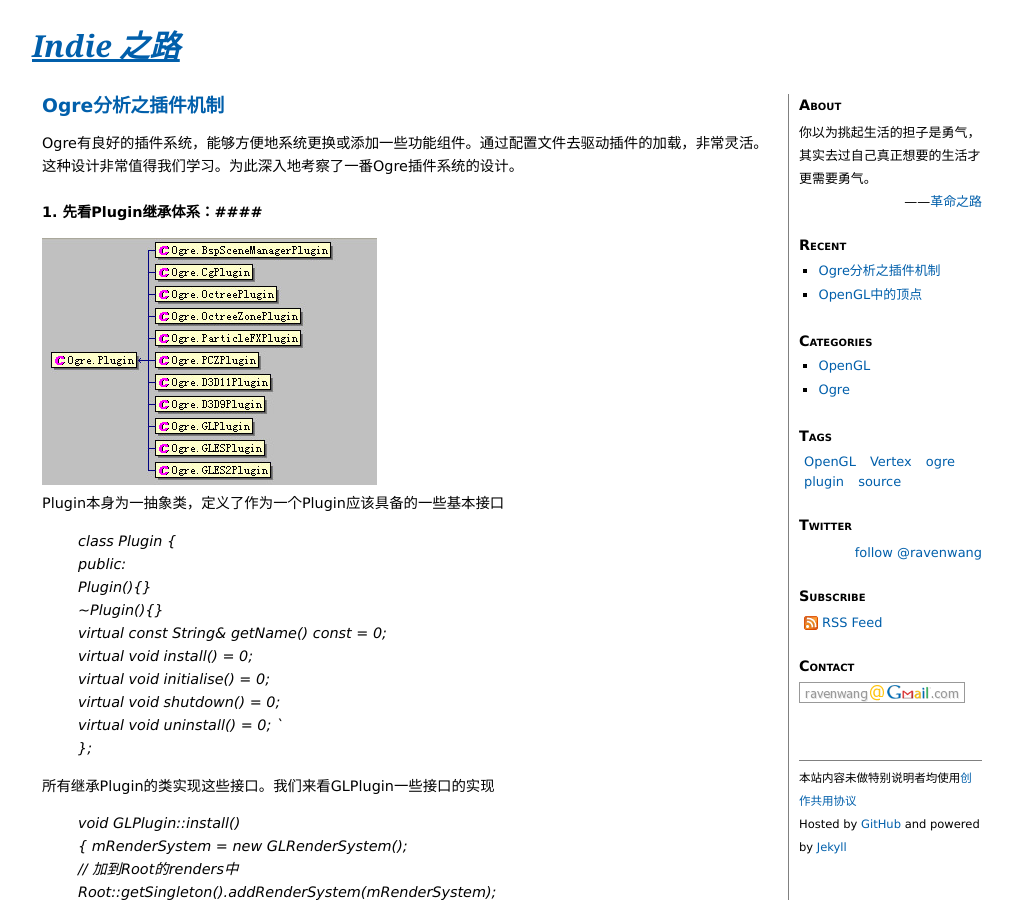
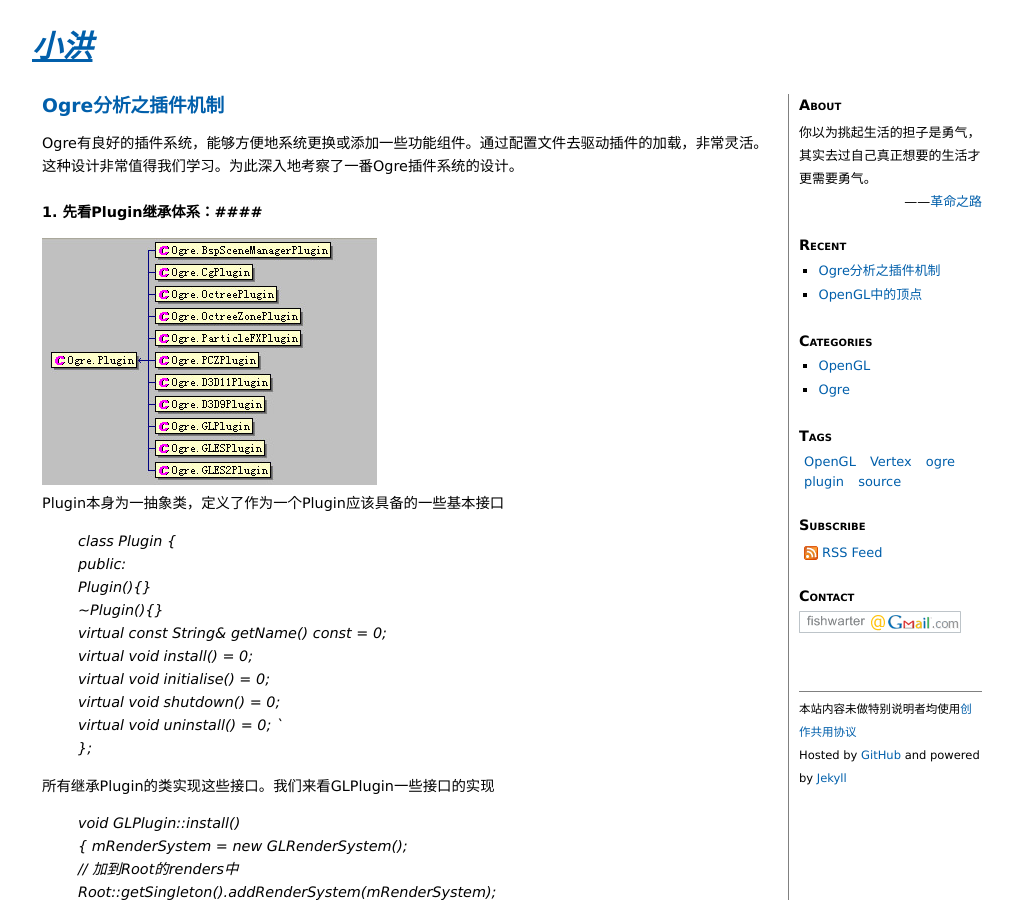
Before and after one commit to reedhong/reedhong.github.io, a Jekyll site: the page built from blog/index.html, in a window 1280 px wide and 900 px high. Shown: the whole window, without its empty margins (128-1141 px from the left). Built offline with Jekyll 4.4.1, drawn with Linux system fonts in a browser that asks for light colours; Markdown is read by kramdown in place of the engine named in the settings; comment, search, counter and statistics services are not loaded.

Commit message:
change config

```diff
--- a/_config.yml
+++ b/_config.yml
@@ -1,5 +1,9 @@
-title: Indie 之路
-domain: ravenw.com
+title: 小洪
+domain: reedhong.github.com
+rss: http://feeds.feedburner.com/noding
+ga: UA-2922788-2
+disqus_shortname: reedhong
+comment:
 markdown: rdiscount
 pygments: true
 regeneration: true
--- a/_layouts/default.html
+++ b/_layouts/default.html
@@ -3,7 +3,7 @@
 	<head>
 		<title>{% if page.title %}{{ page.title | append: ' - ' }}{% endif %}{{ site.title }}</title>
 		<meta http-equiv="Content-Type" content="text/html; charset=utf-8" />
-		<link rel="alternate" type="application/rss+xml" title="RSS" href="http://feeds.feedburner.com/noding" />
+		<link rel="alternate" type="application/rss+xml" title="RSS" href="{{ site.rss}}" />
 		<link rel="stylesheet" type="text/css" href="/css/drupal.css" />
 		<link rel="stylesheet" type="text/css" href="/css/common.css" />
 		<link rel="stylesheet" type="text/css" href="/css/style.css" />
@@ -89,21 +89,9 @@
 					</div>
 
 					<div class="block">
-						<h2 class="title">Twitter</h2>
-
-						<div class="content">
-							<div class="item-list" id="tweets">
-							</div>
-							<div class="more-link">
-    <a href="https://twitter.com/ravenwang" class="twitter-follow-button" data-show-count="false" data-width="200px" data-align="right">follow @ravenwang</a>
-							</div>
-						</div>
-					</div>
-
-					<div class="block">
 						<h2 class="title">Subscribe</h2>
 						<div class="content">
-							<a href="http://feeds.feedburner.com/ravenw" rel="alternate" type="application/rss+xml" class="rss-feed">RSS Feed</a>
+							<a href="http://feeds.feedburner.com/noding" rel="alternate" type="application/rss+xml" class="rss-feed">RSS Feed</a>
 						</div>
 					</div>
 
```
Also changed, not shown: other parts of _layouts/default.html (+3 -3 lines), atom.xml (+6 -6 lines), images/gmail.png, images/star-sweeper-175.png (deleted), images/star-sweeper-512.png (deleted).
